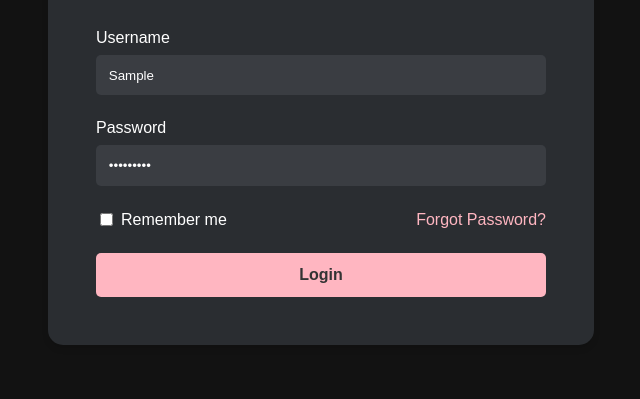
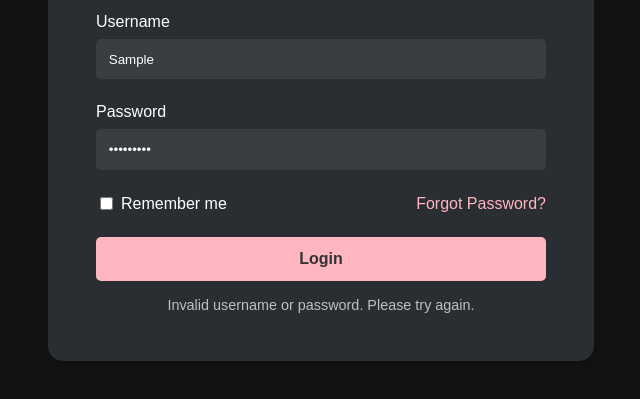
Before and after one commit to lb2027/frozen_food_v2, a plain HTML site: page login/login.html in a window 1280 px wide. Both pictures are taken after typing "Sample", "Sample123" into the empty fields and a click on the button "Login". Shown: the part 337-736 px from the top of the page, without its empty margins (319-959 px from the left). Drawn offline with Linux system fonts and the light colour scheme; no server answers.

Commit message:
beta_karena_ubah_system

```diff
--- a/login/login.css
+++ b/login/login.css
@@ -110,3 +110,11 @@ body {
 .login-button:hover {
   background-color: #ff9aa2;
 }
+
+.error-message {
+  color: #c0c0c0;
+  text-align: center;
+  margin-top: 1rem;
+  font-size: 0.9rem;
+  display: none;
+}
--- a/login/login.html
+++ b/login/login.html
@@ -46,6 +46,10 @@
 
         <button type="submit" class="login-button">Login</button>
       </form>
+
+      <div class="error-message" id="error-message">
+        Invalid username or password. Please try again.
+      </div>
     </div>
 
     <script src="/login/login.js"></script>
--- a/login/login.js
+++ b/login/login.js
@@ -71,9 +71,18 @@ document.addEventListener("DOMContentLoaded", function () {
           alert("Unknown role. Redirecting to a default page.");
         }
       } else {
-        // Handle login error
+        const errorData = await response.json();
+        console.error("Login failed:", errorData.message);
+        alert("Login failed: " + errorData.message);
       }
     } catch (error) {
+      // display error message with timeout
+      const errorMessage = document.querySelector(".error-message");
+      errorMessage.style.display = "block";
+      setTimeout(() => {
+        errorMessage.style.display = "none";
+      }, 3000); // Hide after 3 seconds
+
       // Handle network error
     }
   });
```
